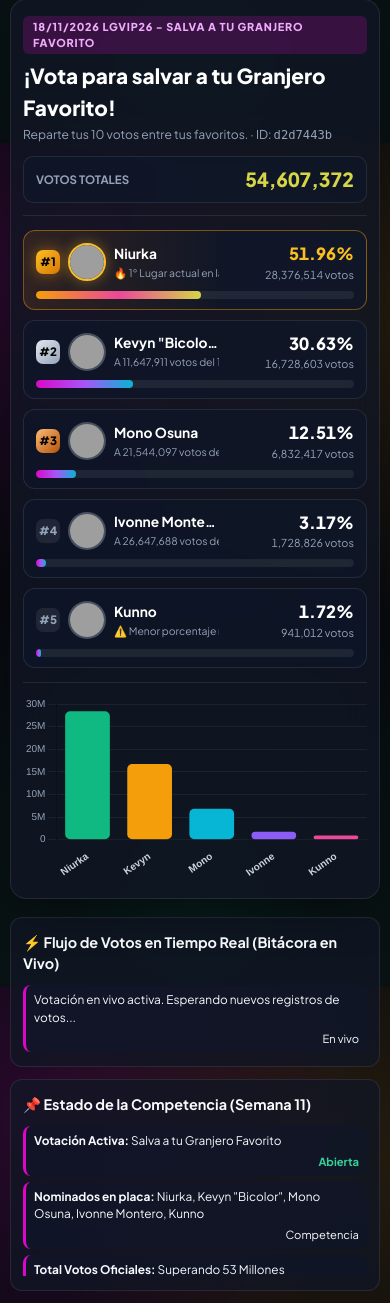
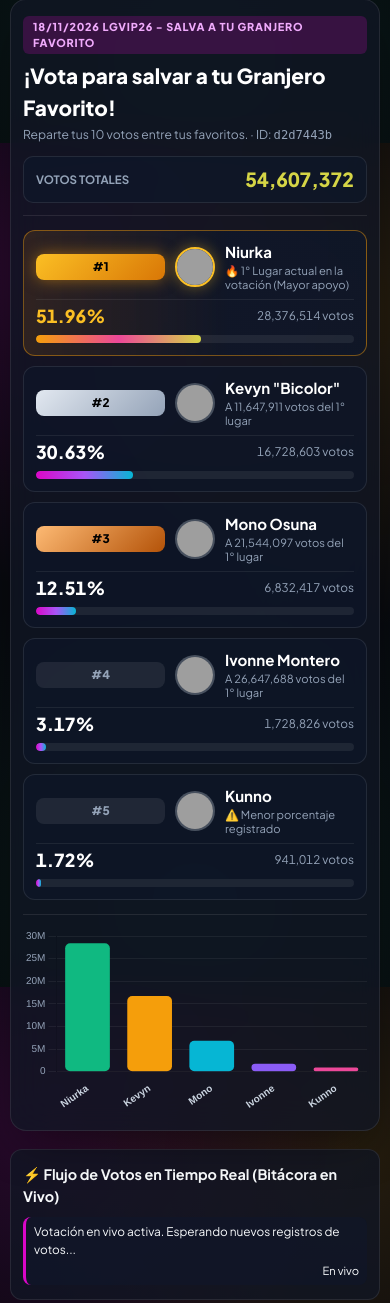
Before and after one commit to aliceka12/la-granja-vip-votaciones, a PHP site: page / in a window 390 px wide. Shown: the part 701-2004 px from the top of the page. Run offline with PHP 8.4, Linux system fonts and the light colour scheme; data that the repository does not hold is empty; grey boxes are pictures that could not be loaded.

Commit message:
fix(mobile): evitar empalme de delta-pill y nombres cortados en tarjetas de participantes

```diff
--- a/assets/css/styles.css
+++ b/assets/css/styles.css
@@ -1000,65 +1000,84 @@ body {
     }
 
     .contestant-card {
-        padding: 10px 12px;
+        padding: 12px 12px;
         border-radius: 12px;
     }
 
     .contestant-top {
+        flex-direction: column;
+        align-items: stretch;
         gap: 8px;
-        margin-bottom: 8px;
+        margin-bottom: 10px;
+    }
+
+    .contestant-identity {
+        gap: 10px;
+        min-width: 0;
+        width: 100%;
         align-items: center;
     }
 
-    .contestant-identity {
-        gap: 8px;
+    .contestant-identity > div {
         min-width: 0;
-        flex: 1 1 auto;
-        align-items: center;
+        flex: 1;
     }
 
     .rank-badge {
-        width: 26px;
-        height: 26px;
-        font-size: 0.75rem;
-        border-radius: 7px;
+        width: 28px;
+        height: 28px;
+        font-size: 0.78rem;
+        border-radius: 8px;
         flex-shrink: 0;
     }
 
     .contestant-avatar {
-        width: 42px;
-        height: 42px;
+        width: 44px;
+        height: 44px;
         flex-shrink: 0;
     }
 
     .contestant-name {
-        font-size: 0.92rem;
+        font-size: 1rem;
+        line-height: 1.2;
         white-space: nowrap;
         overflow: hidden;
         text-overflow: ellipsis;
-        max-width: 140px;
     }
 
     .contestant-status-tag {
-        font-size: 0.68rem;
-        white-space: nowrap;
-        overflow: hidden;
-        text-overflow: ellipsis;
-        max-width: 140px;
+        font-size: 0.72rem;
+        margin-top: 2px;
+        white-space: normal;
+        line-height: 1.25;
     }
 
     .contestant-metrics {
-        flex-shrink: 0;
-        text-align: right;
+        display: flex;
+        align-items: center;
+        justify-content: space-between;
+        width: 100%;
+        padding-top: 7px;
+        border-top: 1px solid rgba(255, 255, 255, 0.07);
+        text-align: left;
+        gap: 8px;
     }
 
     .percentage-big {
-        font-size: 1.15rem;
+        font-size: 1.22rem;
+        line-height: 1;
     }
 
     .votes-exact {
-        font-size: 0.72rem;
-        gap: 3px;
+        font-size: 0.78rem;
+        gap: 6px;
+        flex-wrap: wrap;
+        justify-content: flex-end;
+    }
+
+    .votes-exact .delta-pill {
+        font-size: 0.7rem;
+        padding: 2px 7px;
     }
 
     .progress-track {
@@ -1152,32 +1171,30 @@ body {
 
 @media (max-width: 420px) {
     .contestant-name {
-        max-width: 105px;
-        font-size: 0.86rem;
+        font-size: 0.94rem;
     }
 
     .contestant-status-tag {
-        max-width: 105px;
-        font-size: 0.65rem;
+        font-size: 0.7rem;
     }
 
     .percentage-big {
-        font-size: 1.05rem;
+        font-size: 1.12rem;
     }
 
     .votes-exact {
-        font-size: 0.68rem;
+        font-size: 0.74rem;
     }
 
     .contestant-avatar {
-        width: 38px;
-        height: 38px;
+        width: 40px;
+        height: 40px;
     }
 
     .rank-badge {
-        width: 24px;
-        height: 24px;
-        font-size: 0.72rem;
+        width: 26px;
+        height: 26px;
+        font-size: 0.74rem;
     }
 
     .controls-group {
@@ -1194,15 +1211,14 @@ body {
 
 @media (max-width: 360px) {
     .contestant-name {
-        max-width: 85px;
-        font-size: 0.82rem;
+        font-size: 0.88rem;
     }
 
     .percentage-big {
-        font-size: 0.98rem;
+        font-size: 1.05rem;
     }
 
     .votes-exact {
-        font-size: 0.65rem;
+        font-size: 0.7rem;
     }
 }
--- a/index.html
+++ b/index.html
@@ -8,7 +8,7 @@
     <link rel="preconnect" href="https://fonts.gstatic.com" crossorigin>
     <link href="https://fonts.googleapis.com/css2?family=Plus+Jakarta+Sans:wght@400;500;600;700;800&display=swap" rel="stylesheet">
     <script src="https://cdn.jsdelivr.net/npm/chart.js@4.4.1/dist/chart.umd.min.js"></script>
-    <link rel="stylesheet" href="assets/css/styles.css?v=2.2">
+    <link rel="stylesheet" href="assets/css/styles.css?v=2.3">
 </head>
 <body>
     <div class="container">
```
